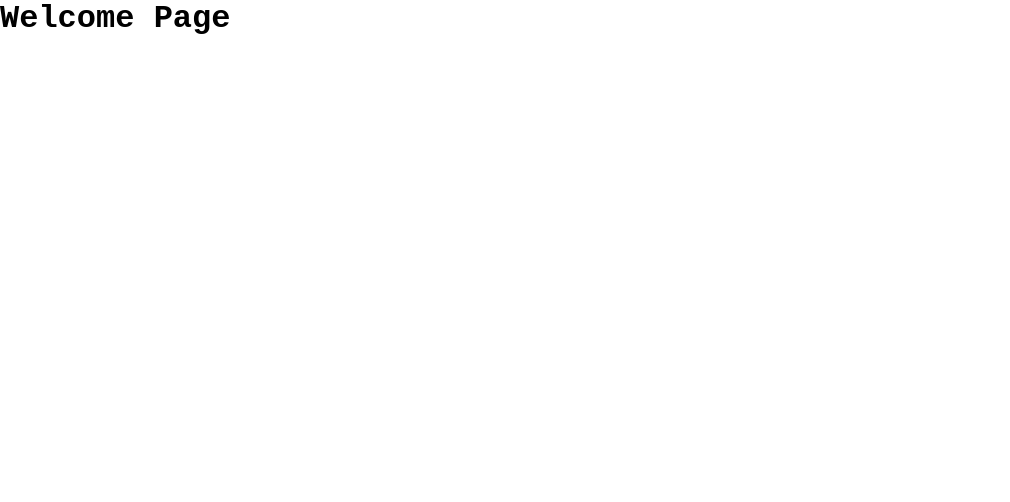
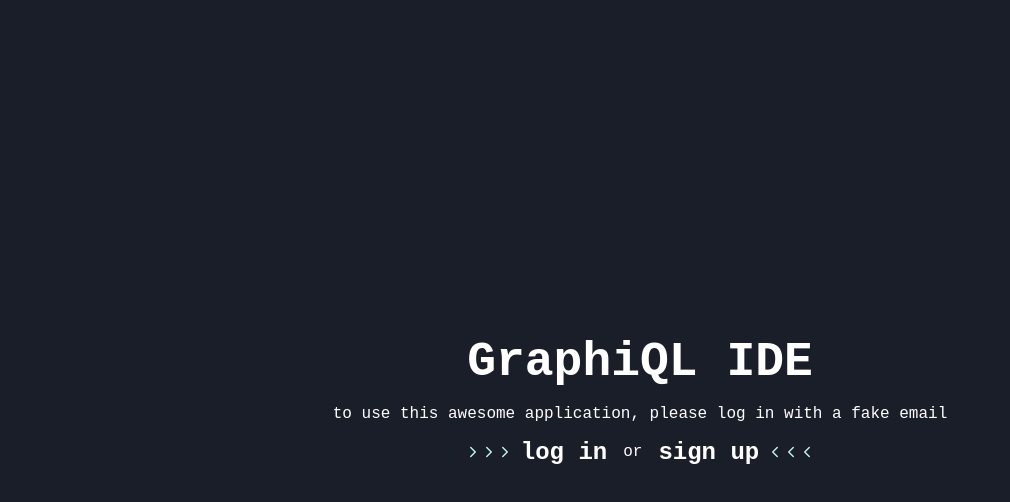
Before and after one commit to xu69ux/graphiql-app, a React (Vite) app: page / in a window 1280 px wide. Shown: the top 502 px of the page, without its empty margins (0-1010 px from the left). Built offline with nearby package versions, Linux system fonts and the light colour scheme.

Commit message:
feat: add content and styles for Welcome Page

```diff
--- a/package.json
+++ b/package.json
@@ -23,6 +23,7 @@
     "react-hook-form": "^7.48.2",
     "react-redux": "^8.1.3",
     "react-router-dom": "^6.20.0",
+    "react-icons": "^4.12.0",
     "utility-types": "^3.10.0",
     "yup": "^1.3.2",
     "firebase": "^10.7.0"
--- a/src/index.css
+++ b/src/index.css
@@ -17,6 +17,7 @@ body {
   margin: 0;
   -webkit-font-smoothing: antialiased;
   -moz-osx-font-smoothing: grayscale;
+  background-color: var(--dark);
 }
 
 code {
--- a/src/pages/WelcomePage.tsx
+++ b/src/pages/WelcomePage.tsx
@@ -1,7 +1,34 @@
+import { Link } from 'react-router-dom';
+import { IoChevronForward } from 'react-icons/io5';
+
+import '@styles/WelcomePage.css';
+
 export const WelcomePage = () => {
   return (
-    <div>
-      <h1>Welcome Page</h1>
+    <div className='welcome-container'>
+      <h1 className='welcome-title'>GraphiQL IDE</h1>
+      <p className='typing-effect'>
+        to use this awesome application, please log in with a fake email
+      </p>
+      <div className='welcome-auth'>
+        <div className='login-icon'>
+          <IoChevronForward />
+          <IoChevronForward />
+          <IoChevronForward />
+        </div>
+        <Link to='/login' className='welcome-link'>
+          log in
+        </Link>
+        <span>or</span>
+        <Link to='/signup' className='welcome-link'>
+          sign up
+        </Link>
+        <div className='signup-icon'>
+          <IoChevronForward />
+          <IoChevronForward />
+          <IoChevronForward />
+        </div>
+      </div>
     </div>
   );
 };
--- /dev/null
+++ b/src/styles/WelcomePage.css
@@ -0,0 +1,99 @@
+.welcome-container {
+  display: flex;
+  flex-direction: column;
+  justify-content: center;
+  align-items: center;
+  text-align: center;
+  background-color: var(--dark);
+  color: var(--light);
+  height: 100vh;
+  width: 50%;
+  margin: 0 auto;
+}
+
+.welcome-title {
+  font-size: 3rem;
+  margin-bottom: 1rem;
+}
+
+.welcome-auth {
+  display: flex;
+  flex-direction: row;
+  align-items: center;
+  margin-top: 1rem;
+}
+
+.welcome-link {
+  font-size: 1.5rem;
+  font-weight: 600;
+  margin: 0 0.5rem;
+  transition: all 0.2s ease-in-out;
+}
+
+.welcome-link:hover {
+  color: var(--green);
+}
+
+span {
+  font-size: 1rem;
+  font-weight: 400;
+  margin: 0 0.5rem;
+}
+
+@keyframes colorChange {
+  0% {
+    color: var(--light);
+  }
+  33% {
+    color: var(--green);
+  }
+  66% {
+    color: var(--light);
+  }
+  100% {
+    color: var(--light);
+  }
+}
+
+.login-icon,
+.signup-icon {
+  height: 100%;
+  display: flex;
+  align-items: center;
+  justify-content: center;
+  animation: colorChange 1s infinite;
+}
+
+.signup-icon {
+  rotate: 180deg;
+}
+
+@keyframes typing {
+  from {
+    width: 0;
+  }
+  to {
+    width: 100%;
+    border-right: none;
+  }
+}
+
+.typing-effect {
+  border-right: 0.15em solid orange;
+  white-space: nowrap;
+  overflow: hidden;
+  animation:
+    typing 4s steps(40, end),
+    blink-caret 0.75s step-end infinite;
+  animation-fill-mode: forwards;
+}
+
+@keyframes blink-caret {
+  from,
+  to {
+    border-color: transparent;
+  }
+  50% {
+    border-color: orange;
+  }
+}
```
Also changed, not shown: 1 other file (tests, documents, lock files or other folders).
